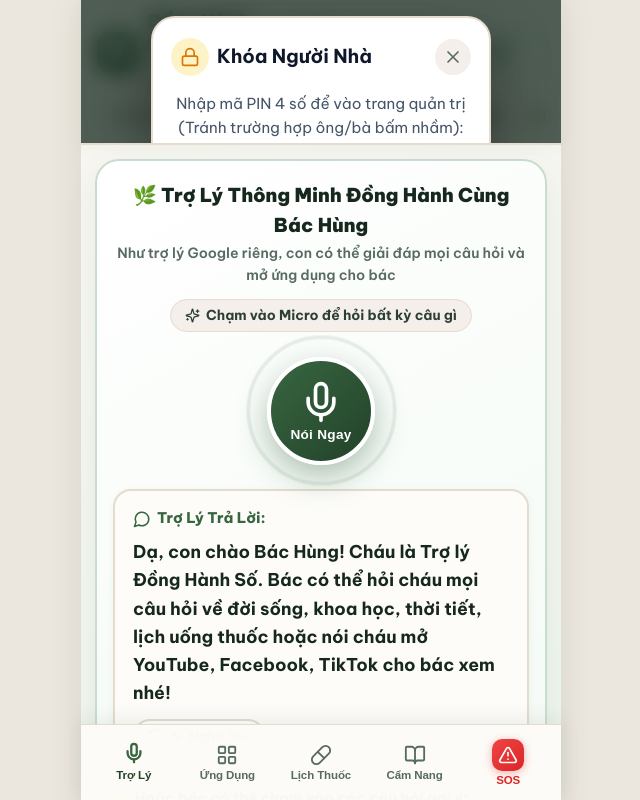
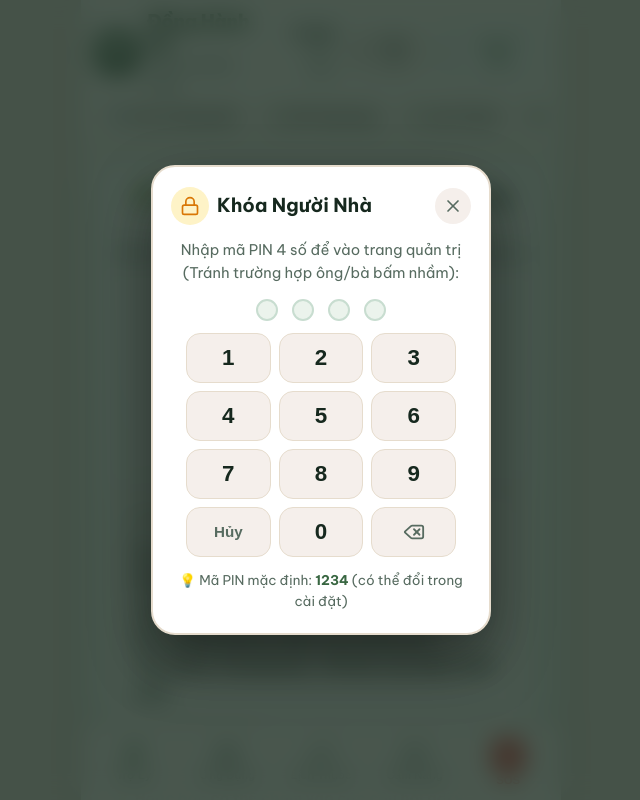
Before and after one commit to duyhtyce191522-cpu/nguoidonghanhso, a React (Vite) app in the folder frontend/: page / in a window 1280 px wide. Both pictures are taken after a click on the button "Người Nhà". Shown: the top 800 px of the page, without its empty margins (319-959 px from the left). Built offline with nearby package versions, Linux system fonts and the light colour scheme; no server answers.

Commit message:
fix: Su dung React Portal render PinModal truc tiep vao document.body voi z-index 999999 de khong bi che khuat boi bat ky phan tu nao

```diff
--- a/frontend/src/components/common/PinModal.tsx
+++ b/frontend/src/components/common/PinModal.tsx
@@ -1,4 +1,5 @@
 import React, { useState } from 'react';
+import { createPortal } from 'react-dom';
 import { useApp } from '../../context/AppContext';
 import { Lock, Delete, X, AlertCircle, ShieldCheck } from 'lucide-react';
 
@@ -45,13 +46,13 @@ export const PinModal: React.FC<PinModalProps> = ({ isOpen, onClose, onSuccess }
     onClose();
   };
 
-  return (
-    <div className="modal-overlay" onClick={handleClose}>
+  return createPortal(
+    <div className="modal-overlay pin-modal-overlay" onClick={handleClose}>
       <div
         className="pin-modal-content"
         onClick={(e) => e.stopPropagation()}
       >
-        <div style={{ display: 'flex', justifyContent: 'space-between', alignItems: 'center', marginBottom: '16px' }}>
+        <div style={{ display: 'flex', justifyContent: 'space-between', alignItems: 'center', marginBottom: '14px' }}>
           <div style={{ display: 'flex', alignItems: 'center', gap: '8px' }}>
             <div style={{
               width: 38,
@@ -65,7 +66,7 @@ export const PinModal: React.FC<PinModalProps> = ({ isOpen, onClose, onSuccess }
             }}>
               <Lock size={20} />
             </div>
-            <strong style={{ fontSize: '1.2rem', color: '#0F172A' }}>Khóa Người Nhà</strong>
+            <strong style={{ fontSize: '1.2rem', color: '#16281E' }}>Khóa Người Nhà</strong>
           </div>
 
           <button
@@ -78,7 +79,7 @@ export const PinModal: React.FC<PinModalProps> = ({ isOpen, onClose, onSuccess }
           </button>
         </div>
 
-        <p style={{ fontSize: '0.95rem', color: '#475569', marginBottom: '18px', textAlign: 'center' }}>
+        <p style={{ fontSize: '0.92rem', color: '#576B60', marginBottom: '14px', textAlign: 'center' }}>
           Nhập mã PIN 4 số để vào trang quản trị (Tránh trường hợp ông/bà bấm nhầm):
         </p>
 
@@ -129,14 +130,15 @@ export const PinModal: React.FC<PinModalProps> = ({ isOpen, onClose, onSuccess }
             onClick={handleDelete}
             title="Xóa 1 số"
           >
-            <Delete size={24} />
+            <Delete size={22} />
           </button>
         </div>
 
-        <div style={{ textAlign: 'center', marginTop: '16px', fontSize: '0.85rem', color: '#64748B' }}>
-          💡 Mã PIN mặc định ban đầu: <strong style={{ color: '#0284C7' }}>1234</strong> (có thể đổi trong cài đặt)
+        <div style={{ textAlign: 'center', marginTop: '14px', fontSize: '0.84rem', color: '#576B60' }}>
+          💡 Mã PIN mặc định: <strong style={{ color: '#386641' }}>1234</strong> (có thể đổi trong cài đặt)
         </div>
       </div>
-    </div>
+    </div>,
+    document.body
   );
 };
--- a/frontend/src/styles/index.css
+++ b/frontend/src/styles/index.css
@@ -1102,21 +1102,29 @@ button {
    Fixing Image 1 Visual Regression!
    ========================================================= */
 
-.modal-overlay {
+.modal-overlay,
+.pin-modal-overlay {
   position: fixed;
-  inset: 0;
-  background: rgba(22, 40, 30, 0.75);
-  backdrop-filter: blur(10px);
-  -webkit-backdrop-filter: blur(10px);
+  top: 0;
+  left: 0;
+  right: 0;
+  bottom: 0;
+  width: 100vw;
+  height: 100vh;
+  background: rgba(22, 40, 30, 0.78);
+  backdrop-filter: blur(12px);
+  -webkit-backdrop-filter: blur(12px);
   display: flex;
   align-items: center;
   justify-content: center;
-  z-index: 1000;
+  z-index: 999999;
   padding: 16px;
   overflow-y: auto;
 }
 
 .pin-modal-content {
+  position: relative;
+  z-index: 1000000;
   background: #FFFFFF;
   border: 2px solid var(--border-nude);
   border-radius: 24px;
@@ -1124,9 +1132,10 @@ button {
   width: 100%;
   max-width: 340px;
   margin: auto; /* CRITICAL: Prevents top clipping in flexbox! */
-  box-shadow: 0 25px 60px rgba(0, 0, 0, 0.35);
+  box-shadow: 0 25px 60px rgba(0, 0, 0, 0.45);
   max-height: calc(100vh - 32px);
   overflow-y: auto;
+  animation: cardSlideIn 0.25s ease-out;
 }
 
 .pin-display {
```
